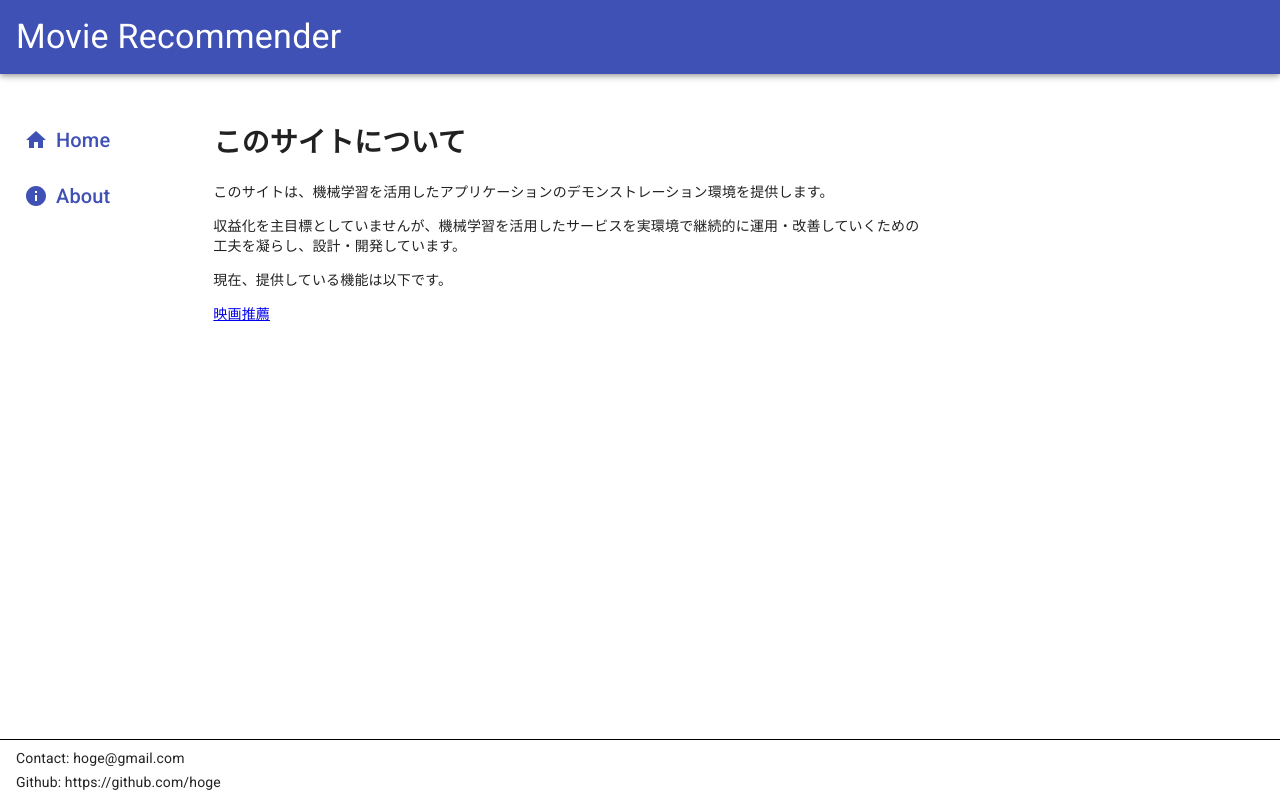
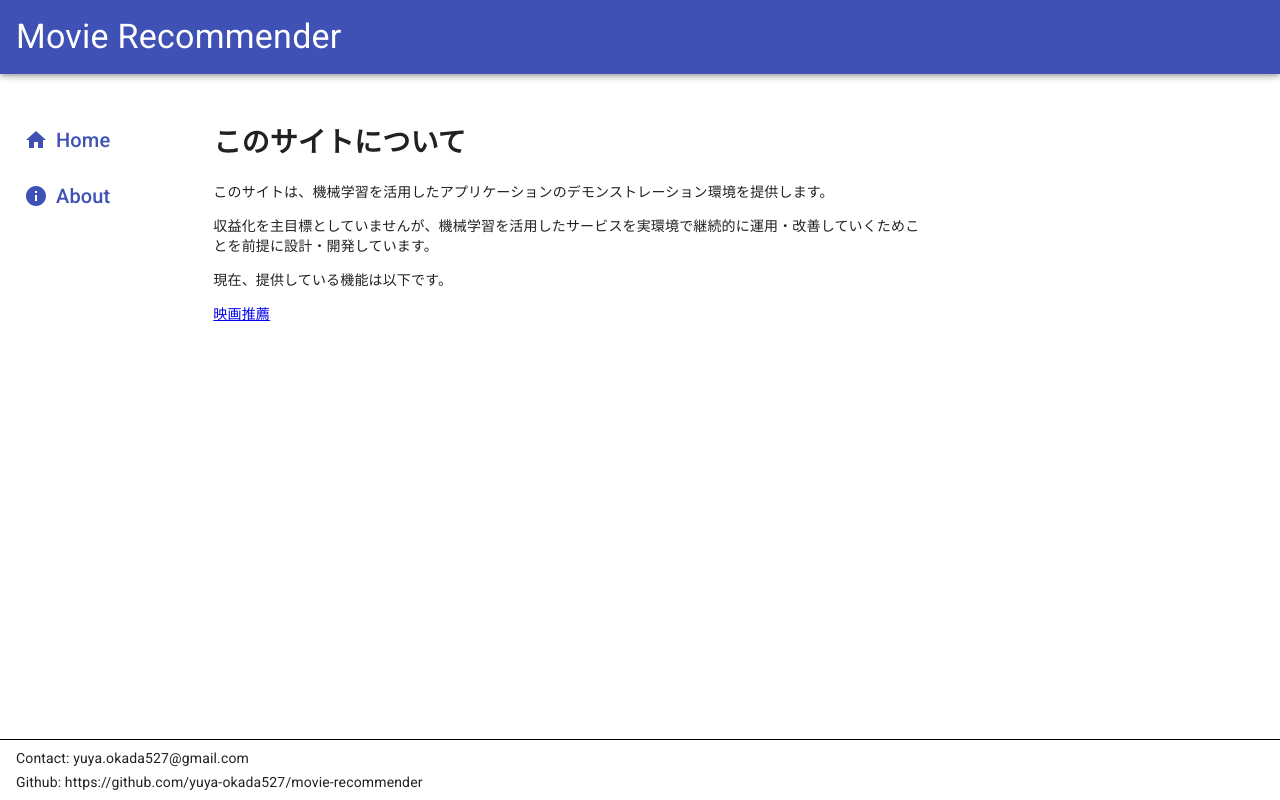
Before and after one commit to yuya-okada527/ml-playground, a Next.js app in the folder fe/: page /about in a window 1280 px wide. Built offline with nearby package versions, Linux system fonts and the light colour scheme.

Commit message:
fix footer info

```diff
--- a/fe/components/Layout.tsx
+++ b/fe/components/Layout.tsx
@@ -103,10 +103,10 @@ const Layout = ({ children, title = "This is the default title" }: Props) => {
       <footer className={classes.footer}>
         <List className={classes.footerList}>
           <ListItem className={classes.footerListItem}>
-            Contact: hoge@gmail.com
+            Contact: yuya.okada527@gmail.com
           </ListItem>
           <ListItem className={classes.footerListItem}>
-            Github: https://github.com/hoge
+            Github: https://github.com/yuya-okada527/movie-recommender
           </ListItem>
         </List>
       </footer>
--- a/fe/pages/about.tsx
+++ b/fe/pages/about.tsx
@@ -3,7 +3,7 @@ import Link from "next/link";
 import Layout from "../components/Layout";
 
 const AboutPage = () => (
-  <Layout title="About | Next.js + TypeScript Example">
+  <Layout title="About This Site">
     <Grid container>
       <Grid item xs={8}>
         <h1>このサイトについて</h1>
@@ -11,7 +11,7 @@ const AboutPage = () => (
           このサイトは、機械学習を活用したアプリケーションのデモンストレーション環境を提供します。
         </p>
         <p>
-          収益化を主目標としていませんが、機械学習を活用したサービスを実環境で継続的に運用・改善していくための工夫を凝らし、設計・開発しています。
+          収益化を主目標としていませんが、機械学習を活用したサービスを実環境で継続的に運用・改善していくためことを前提に設計・開発しています。
         </p>
         <p>現在、提供している機能は以下です。</p>
         <p>
```
